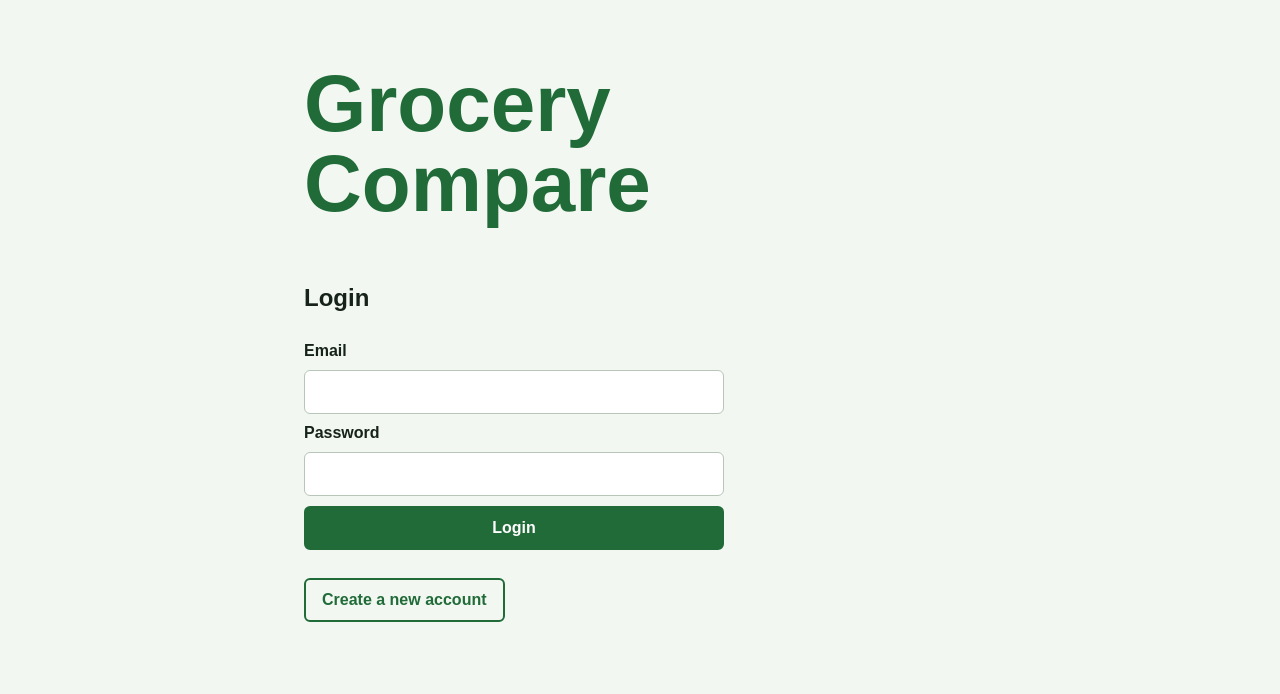
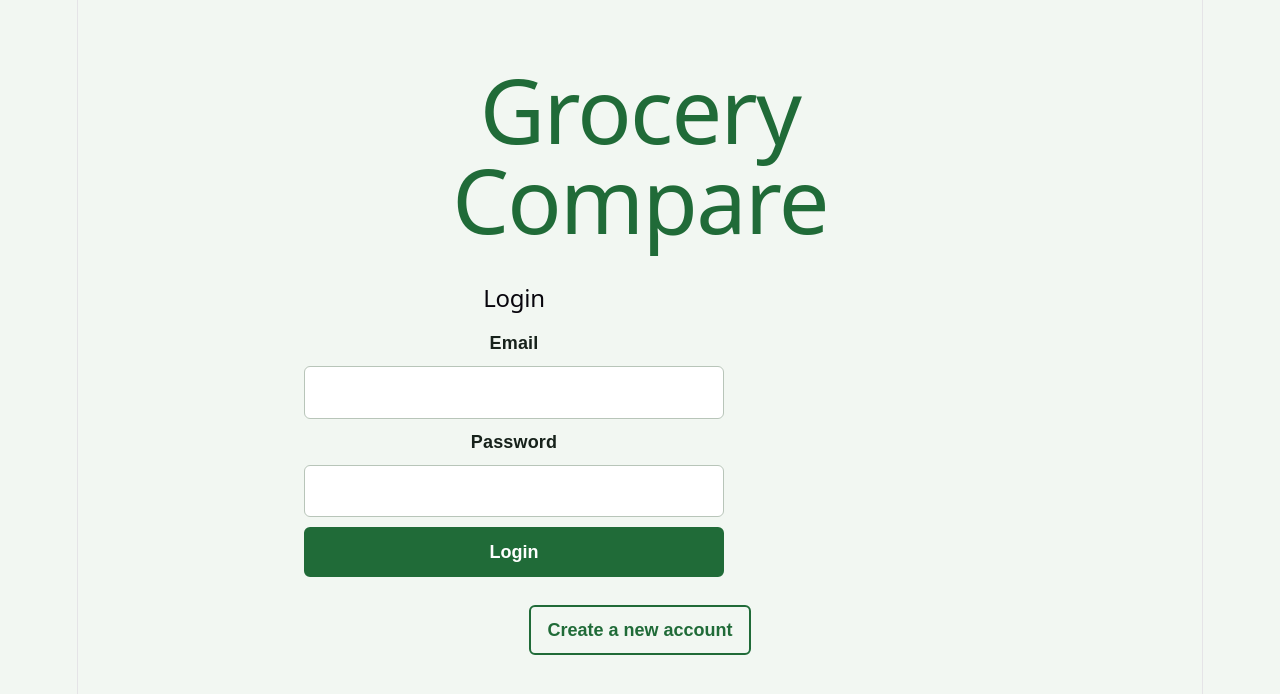
Before and after one commit to terese-emel/grocery-compare, a React app in the folder frontend/: page / in a window 1280 px wide. Shown: the top 694 px of the page. Built offline with nearby package versions, Linux system fonts and the light colour scheme; no server answers; the HTML template or start-up script is replaced by a standard one.

Commit message:
Refactor authentication context and tests

```diff
--- a/frontend/src/App.jsx
+++ b/frontend/src/App.jsx
@@ -9,30 +9,19 @@
 import ErrorMessage from "./components/ErrorMessage";
 import AddProductForm from "./components/AddProductForm";
 import AuthForm from "./components/AuthForm";
-import { logout, getCurrentUser } from "./services/authApi";
+import { useAuth } from "./context/authContextValue";
 
 function App() {
   const [productName, setProductName] = useState("");
   const [error, setError] = useState("");
   const [products, setProducts] = useState([]);
   const [loading, setLoading] = useState(false);
-  const [user, setUser] = useState(null);
   const [authMode, setAuthMode] = useState("login");
-  const [isAuthLoading, setIsAuthLoading] = useState(true);
+  const { user, isAuthLoading, logout } = useAuth();
 
   useEffect(() => {
     document.title = productName || "Grocery Compare";
   }, [productName]);
-
-  useEffect(() => {
-    async function restoreSession() {
-      const currentUser = await getCurrentUser();
-      setUser(currentUser);
-      setIsAuthLoading(false);
-    }
-
-    restoreSession();
-  }, []);
 
   const handleSubmit = async (event) => {
     event.preventDefault();
@@ -113,17 +102,11 @@
     }
   };
 
-  const handleLogin = async (loggedInUser) => {
-    setUser(loggedInUser);
-  };
-
   const handleLogout = () => {
     logout();
-    setUser(null);
     setProducts([]);
     setError("");
   };
-
   if (isAuthLoading) {
     return <p>Loading session...</p>;
   }
@@ -132,9 +115,9 @@
     return (
       <main>
         <h1>Grocery Compare</h1>
-        <AuthForm mode={authMode} onSuccess={handleLogin} />
+        <AuthForm mode={authMode} />
         <button
-          className="button-secondary"
+          className="button-secondary auth-switch"
           type="button"
           onClick={() =>
             setAuthMode(authMode === "login" ? "register" : "login")
--- a/frontend/src/components/AuthForm.jsx
+++ b/frontend/src/components/AuthForm.jsx
@@ -1,8 +1,10 @@
 import { useState } from "react";
-import { login, register } from "../services/authApi";
+import { useAuth } from "../context/authContextValue";
 
-function AuthForm({ mode, onSuccess }) {
+const AuthForm = ({ mode, onSuccess }) => {
+  const { login, register } = useAuth();
   const isLogin = mode === "login";
+
   const [email, setEmail] = useState("");
   const [password, setPassword] = useState("");
   const [error, setError] = useState("");
@@ -10,12 +12,16 @@
 
   async function handleSubmit(event) {
     event.preventDefault();
+
     setError("");
     setIsSubmitting(true);
 
     try {
-      const data = await (isLogin ? login : register)(email, password);
-      onSuccess(data.user);
+      const authenticatedUser = isLogin
+        ? await login(email, password)
+        : await register(email, password);
+
+      onSuccess?.(authenticatedUser);
     } catch (requestError) {
       setError(requestError.message);
     } finally {
@@ -26,16 +32,39 @@
   return (
     <form onSubmit={handleSubmit}>
       <h2>{isLogin ? "Login" : "Create account"}</h2>
+
       <label htmlFor={`${mode}-email`}>Email</label>
-      <input id={`${mode}-email`} type="email" value={email} onChange={(event) => setEmail(event.target.value)} required />
+      <input
+        id={`${mode}-email`}
+        type="email"
+        value={email}
+        onChange={(event) => setEmail(event.target.value)}
+        required
+      />
+
       <label htmlFor={`${mode}-password`}>Password</label>
-      <input id={`${mode}-password`} type="password" value={password} onChange={(event) => setPassword(event.target.value)} minLength={isLogin ? undefined : 8} required />
+      <input
+        id={`${mode}-password`}
+        type="password"
+        value={password}
+        onChange={(event) => setPassword(event.target.value)}
+        minLength={isLogin ? undefined : 8}
+        required
+      />
+
       <button type="submit" disabled={isSubmitting}>
-        {isSubmitting ? (isLogin ? "Logging in..." : "Creating account...") : isLogin ? "Login" : "Register"}
+        {isSubmitting
+          ? isLogin
+            ? "Logging in..."
+            : "Creating account..."
+          : isLogin
+            ? "Login"
+            : "Register"}
       </button>
+
       {error && <p role="alert">{error}</p>}
     </form>
   );
-}
+};
 
 export default AuthForm;
--- /dev/null
+++ b/frontend/src/context/AuthContext.jsx
@@ -0,0 +1,54 @@
+import { useEffect, useState } from "react";
+import {
+  getCurrentUser,
+  login as loginRequest,
+  logout as logoutRequest,
+  register as registerRequest,
+} from "../services/authApi";
+import { AuthContext } from "./authContextValue";
+
+export function AuthProvider({ children }) {
+  const [user, setUser] = useState(null);
+  const [isAuthLoading, setIsAuthLoading] = useState(true);
+
+  useEffect(() => {
+    async function restoreSession() {
+      const currentUser = await getCurrentUser();
+      setUser(currentUser);
+      setIsAuthLoading(false);
+    }
+
+    restoreSession();
+  }, []);
+
+  async function login(email, password) {
+    const data = await loginRequest(email, password);
+    setUser(data.user);
+    return data.user;
+  }
+
+  async function register(email, password) {
+    const data = await registerRequest(email, password);
+    setUser(data.user);
+    return data.user;
+  }
+
+  function logout() {
+    logoutRequest();
+    setUser(null);
+  }
+
+  return (
+    <AuthContext.Provider
+      value={{
+        user,
+        isAuthLoading,
+        login,
+        register,
+        logout,
+      }}
+    >
+      {children}
+    </AuthContext.Provider>
+  );
+}
--- /dev/null
+++ b/frontend/src/context/authContextValue.js
@@ -0,0 +1,13 @@
+import { createContext, useContext } from "react";
+
+export const AuthContext = createContext(null);
+
+export function useAuth() {
+  const context = useContext(AuthContext);
+
+  if (!context) {
+    throw new Error("useAuth must be used inside AuthProvider");
+  }
+
+  return context;
+}
--- a/frontend/src/main.jsx
+++ b/frontend/src/main.jsx
@@ -1,10 +1,14 @@
 import { StrictMode } from "react";
 import { createRoot } from "react-dom/client";
-import App from "./App.jsx";
+import App from "./App";
+import { AuthProvider } from "./context/AuthContext";
+import "./index.css";
 import "./styles.css";
 
 createRoot(document.getElementById("root")).render(
   <StrictMode>
-    <App />
+    <AuthProvider>
+      <App />
+    </AuthProvider>
   </StrictMode>,
 );
--- a/frontend/src/styles.css
+++ b/frontend/src/styles.css
@@ -88,6 +88,11 @@
   margin: 0 0 24px;
 }
 
+.auth-switch {
+  display: block;
+  margin: 0 auto 24px;
+}
+
 button:hover:not(:disabled) {
   background-color: #18552c;
   border-color: #18552c;
```
Also changed, not shown: 2 other files (tests, documents, lock files or other folders).
